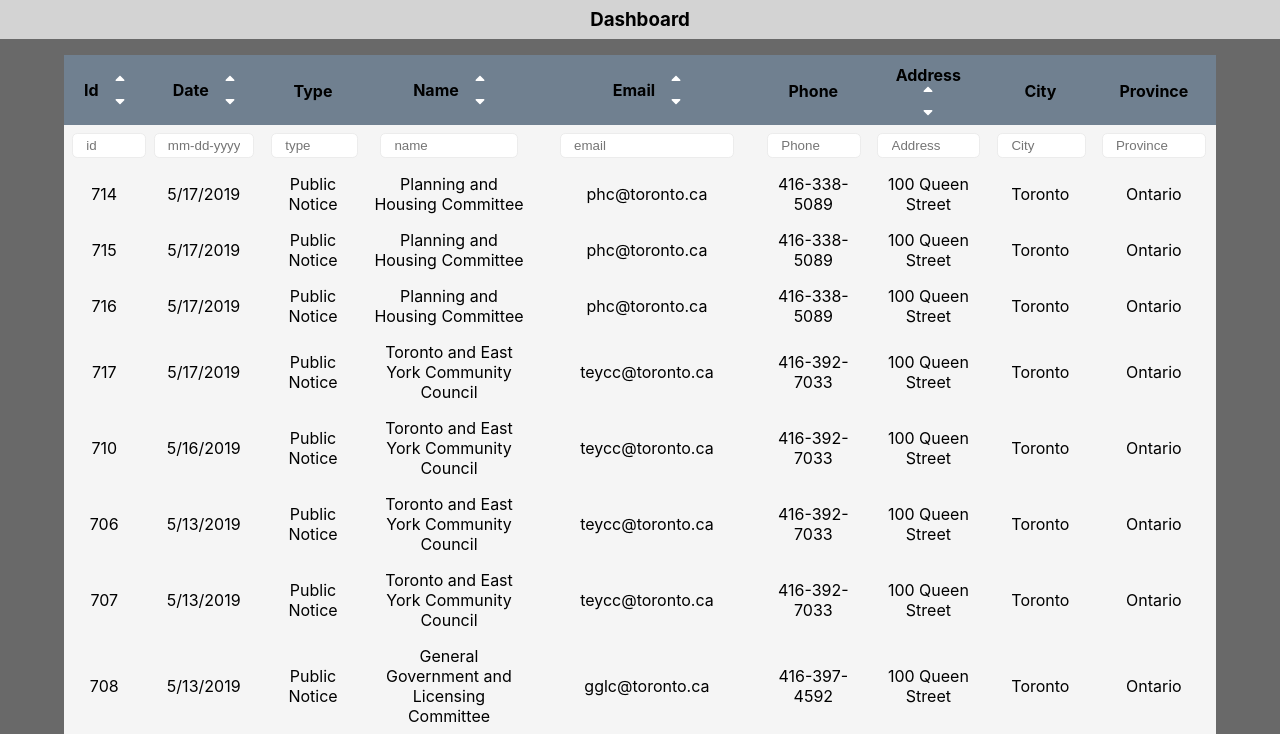
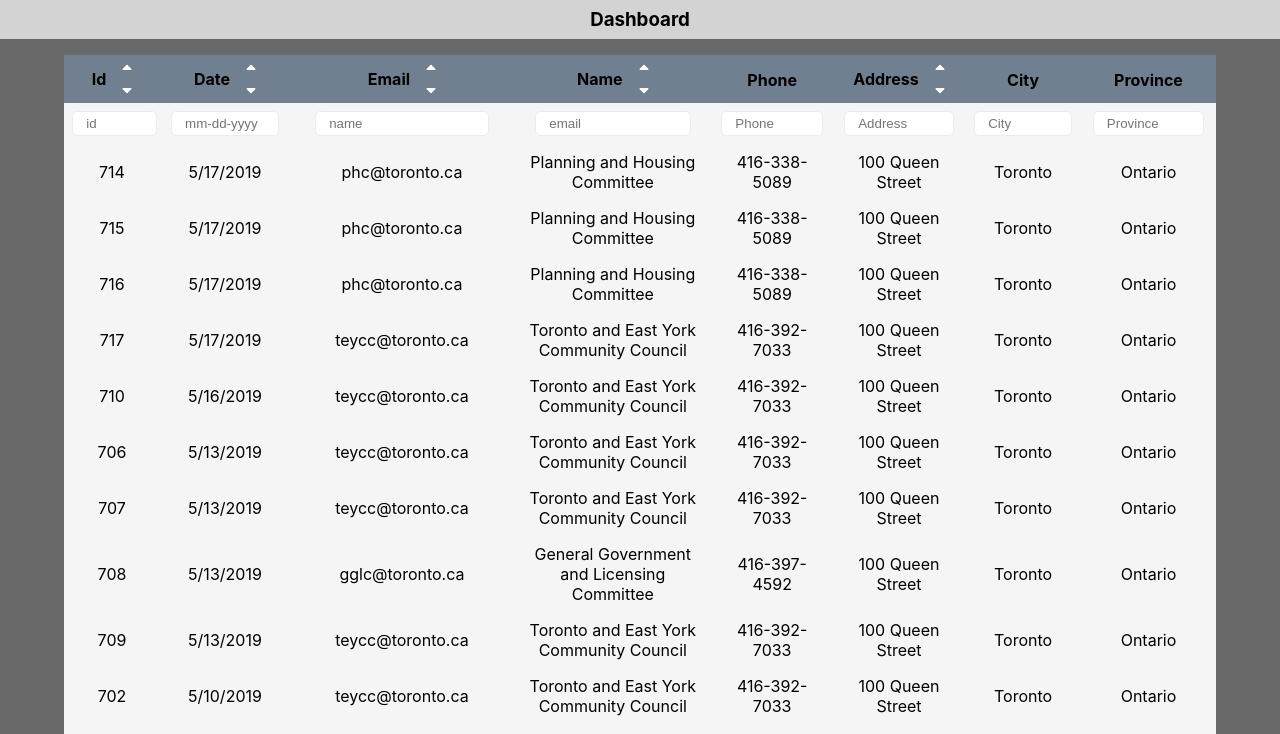
Before and after one commit to sahilmanjiyani/tabular-dashboard, a React (Create React App) app: page / in a window 1280 px wide. Shown: the top 734 px of the page. Built offline with nearby package versions, Linux system fonts and the light colour scheme.

Commit message:
fixed sort arrow feature

```diff
--- a/src/components/TableContent/TableBody/TableBody.js
+++ b/src/components/TableContent/TableBody/TableBody.js
@@ -5,42 +5,81 @@
 
 
 const TableBody = (props) => {
+
+    let sort = props.tableSort.dataOrder;
+    let field = props.tableSort.field;
+    let tempArray = Object.assign(props.tableContent);
+
     // const [ content, setContent ] = useState(props.tableContent);
-    var content = props.tableContent;
     //var content = props.tableContent;
-    const filter = () => {
-        var tempArray = content;
-        console.log("in filter")
-        tempArray.sort(
-            (a,b) => (a.noticeId < b.noticeId) ? 1 : ((b.noticeId < a.noticeId) ? -1 : 0)
-        );
-        return [...tempArray];
+    //var content = props.tableContent;
+
+    const sortNumerical = (arr, sort) => {
+        if (sort === "asc"){
+            arr.sort((a,b) => (a[field] > b[field]) ? 1 : ((b[field] > a[field]) ? -1 : 0));
+        } else {
+            arr.sort((a,b) => (a[field] < b[field]) ? 1 : ((b[field] < a[field]) ? -1 : 0));
+        }
+        return [...arr];
     }
 
-    useEffect(() => {
+    const sortChar = (arr, sort) => {
+        if (sort === "asc"){
+            arr.sort((a,b) => {
+                if(a[field] < b[field]) return -1;
+                else if(a[field] > b[field]) return 1;
+                else return 0;
+            })
+        } else {
+            arr.sort((a,b) => {
+                if(a[field] > b[field]) return -1;
+                else if(a[field] < b[field]) return 1;
+                else return 0;
+            });
+        }
+        return [...arr];
+    }
 
-        //content = props.tableContent;
+    const filter = () => {
 
-        //console.log('in effect '+ props.tableSort.order);
-        if(props.tableSort.order === 'des')
-        {
-            content = filter();
+        // return all content no filter
+        if(sort === "") {
+            return tempArray;
+        } else if (field === "noticeId" || field === "noticeDate") {
+            tempArray = sortNumerical(tempArray, sort);
+        } else if (field === "title" || field === "emailAddress"
+                        || field === "streetAddress") {
+            tempArray = sortChar(tempArray, sort);
         }
 
-        content.map(ele => console.log(ele.noticeId))
-    });
+        // return filtered content
+        return [...tempArray];
+
+    }
+
+    // useEffect(() => {
+    //
+    //     //content = props.tableContent;
+    //
+    //     //console.log('in effect '+ props.tableSort.order);
+    //     if(props.tableSort.order === 'des')
+    //     {
+    //         content = filter();
+    //     }
+    //
+    //     content.map(ele => console.log(ele.noticeId))
+    // });
 
     return(
         <Auxx>
             {
-                content.map(ele => {
+                filter().map(ele => {
                     return(
                         <tr key={ele.noticeId}>
                             <td>{ele.noticeId}</td>
                             <td>{new Date(ele.noticeDate).toLocaleDateString()}</td>
-                            <td>{ele.noticeHeadingType}</td>
+                            <td>{ele.contact.emailAddress}</td>
                             <td>{ele.contact.contactName}</td>
-                            <td>{ele.contact.emailAddress}</td>
                             <td>{ele.contact.phone}</td>
                             <td>{ele.contact.streetAddress}</td>
                             <td>{ele.contact.city}</td>
--- a/src/components/TableContent/TableContent.js
+++ b/src/components/TableContent/TableContent.js
@@ -10,11 +10,13 @@
 
 
 const TableContent = (props) => {
-    const [order, setOrder] = useState("asc");
-    const [field, setField] = useState("asc");
+    const [dataOrder, setDataOrder] = useState("");
+    const [field, setField] = useState("");
 
     const orderFunc = (ord, fld) => {
-        setOrder(ord);
+        // console.log(ord + " " + fld);
+
+        setDataOrder(ord);
         setField(fld);
     }
 
@@ -24,12 +26,12 @@
                    cellPadding="0"
                    cellSpacing="0" >
                 <thead>
-                    <TableHead orderFunction={(order, field) => orderFunc(order, field)}></TableHead>
+                    <TableHead orderFunction={(dataOrder, field) => orderFunc(dataOrder, field)}></TableHead>
                 </thead>
                 <tbody>
                     <TableFilter></TableFilter>
                     <TableBody  tableContent={props.content}
-                                tableSort={{ order, field }}></TableBody>
+                                tableSort={{ dataOrder, field }}></TableBody>
                 </tbody>
 
             </table>
--- a/src/components/TableContent/TableFilter/TableFilter.js
+++ b/src/components/TableContent/TableFilter/TableFilter.js
@@ -9,7 +9,6 @@
             <tr className="filter-row">
                 <td><input placeholder="id"/> </td>
                 <td><input placeholder="mm-dd-yyyy"/> </td>
-                <td><input placeholder="type"/> </td>
                 <td><input placeholder="name"/> </td>
                 <td><input placeholder="email"/> </td>
                 <td><input placeholder="Phone"/> </td>
--- a/src/components/TableContent/TableHead/TableHead.js
+++ b/src/components/TableContent/TableHead/TableHead.js
@@ -8,15 +8,34 @@
 
 const TableHead = (props) => {
 
-    const title = [ "Id", "Date", "Type", "Name", "Email", "Phone", "Address", "City", "Province" ];
+//    const title = [ "Id", "Date", "Type", "Name", "Email", "Phone", "Address", "City", "Province" ];
     const sortTitle = ["Id", "Date", "Name", "Email", "Address"];
+
+    const title = [
+        { field: "noticeId", title : "Id" },
+        { field: "noticeDate", title : "Date" },
+        { field: "emailAddress", title : "Email" },
+        { field: "contactName", title : "Name" },
+        { field: "phone", title : "Phone" },
+        { field: "streetAddress", title : "Address" },
+        { field: "city", title : "City" },
+        { field: "province", title : "Province" }];
+
+    // const sortTitle = [
+    //     { noticeId: "Id" },
+    //     { noticeDate: "Date" },
+    //     { title: "Name" },
+    //     { emailAddress: "Email" },
+    //     { streetAddress: "Address" }
+    // ];
+
 
     const sortIcon = (eleTitle) => {
         return (
             <span className="sort-icon">
-                <FontAwesomeIcon onClick={() => props.orderFunction('asc', eleTitle)}
+                <FontAwesomeIcon onClick={() => props.orderFunction('asc', eleTitle.field)}
                                     icon={faSortUp} />
-                <FontAwesomeIcon onClick={() => props.orderFunction('des', eleTitle)}
+                <FontAwesomeIcon onClick={() => props.orderFunction('des', eleTitle.field)}
                                     icon={faSortDown} />
             </span>
         )
@@ -27,12 +46,9 @@
         <tr>
         {
             title.map(ele => (
-                <th key={ele}>
-                    <span>{ele}</span>
-                    {
-                        (sortTitle.includes(ele)) ? sortIcon(ele) : ''
-                    }
-
+                <th key={ele.title}>
+                    <span>{ele.title}</span>
+                    {   sortTitle.includes(ele.title) ? sortIcon(ele) : ''   }
                 </th>
                 )
             )
```
